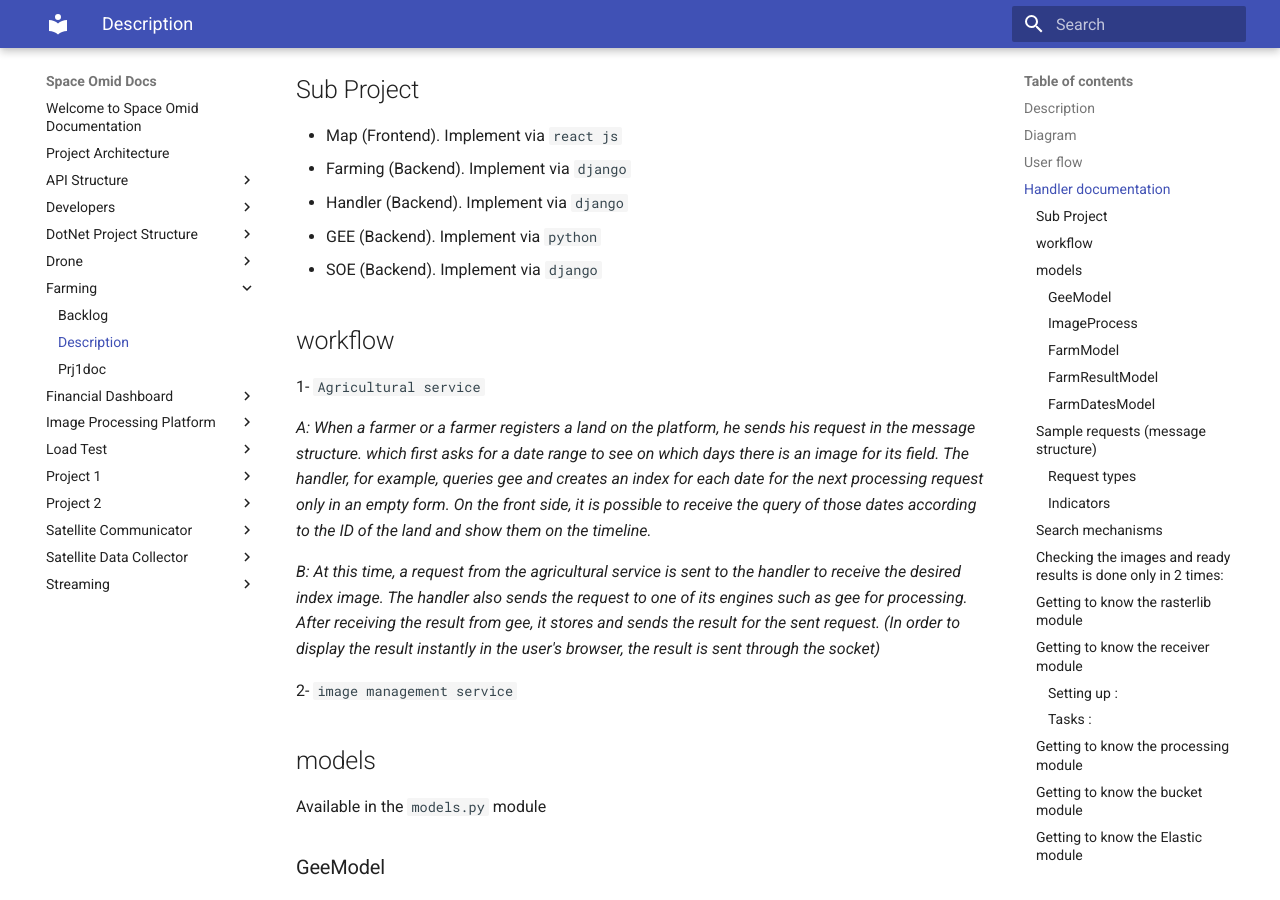
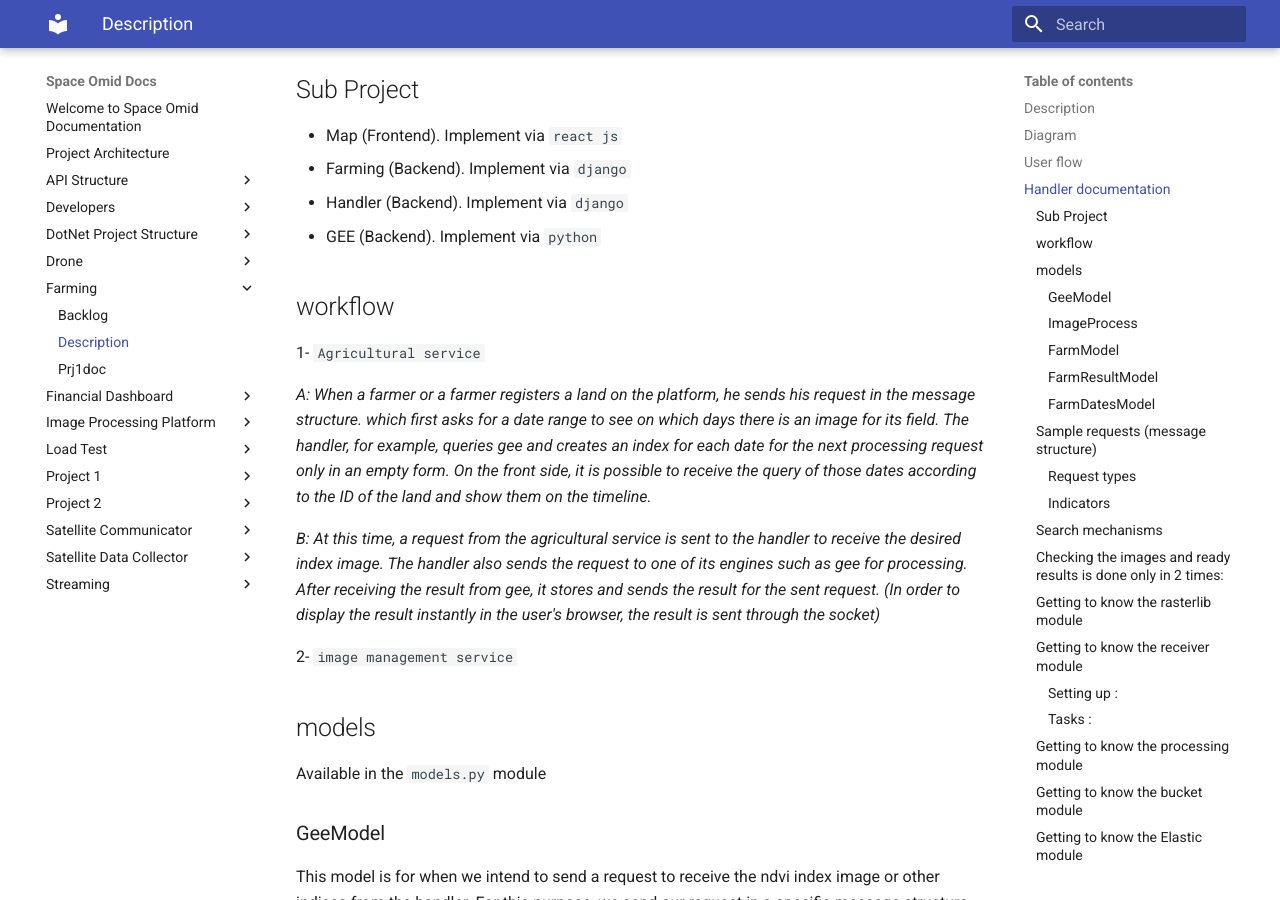
Before and after one commit to spaceomid/Documentation, an MkDocs documentation site: the page built from docs/Farming/Description.md, in a window 1280 px wide and 900 px high, scrolled down 1579 px. Built offline with MkDocs 1.6.1 and Material for MkDocs 9.7.7, drawn with Linux system fonts in a browser that asks for light colours.

Commit message:
del-sub-soe

```diff
--- a/docs/Farming/Description.md
+++ b/docs/Farming/Description.md
@@ -56,7 +56,7 @@ The handler service is actually a service that receives a request based on satel
 * Farming (Backend). Implement via `django`
 * Handler (Backend). Implement via `django`
 * GEE (Backend). Implement via `python`
-* SOE (Backend). Implement via `django`
+<!-- * SOE (Backend). Implement via `django` -->
 
 ## workflow
 1- `Agricultural service`
```
